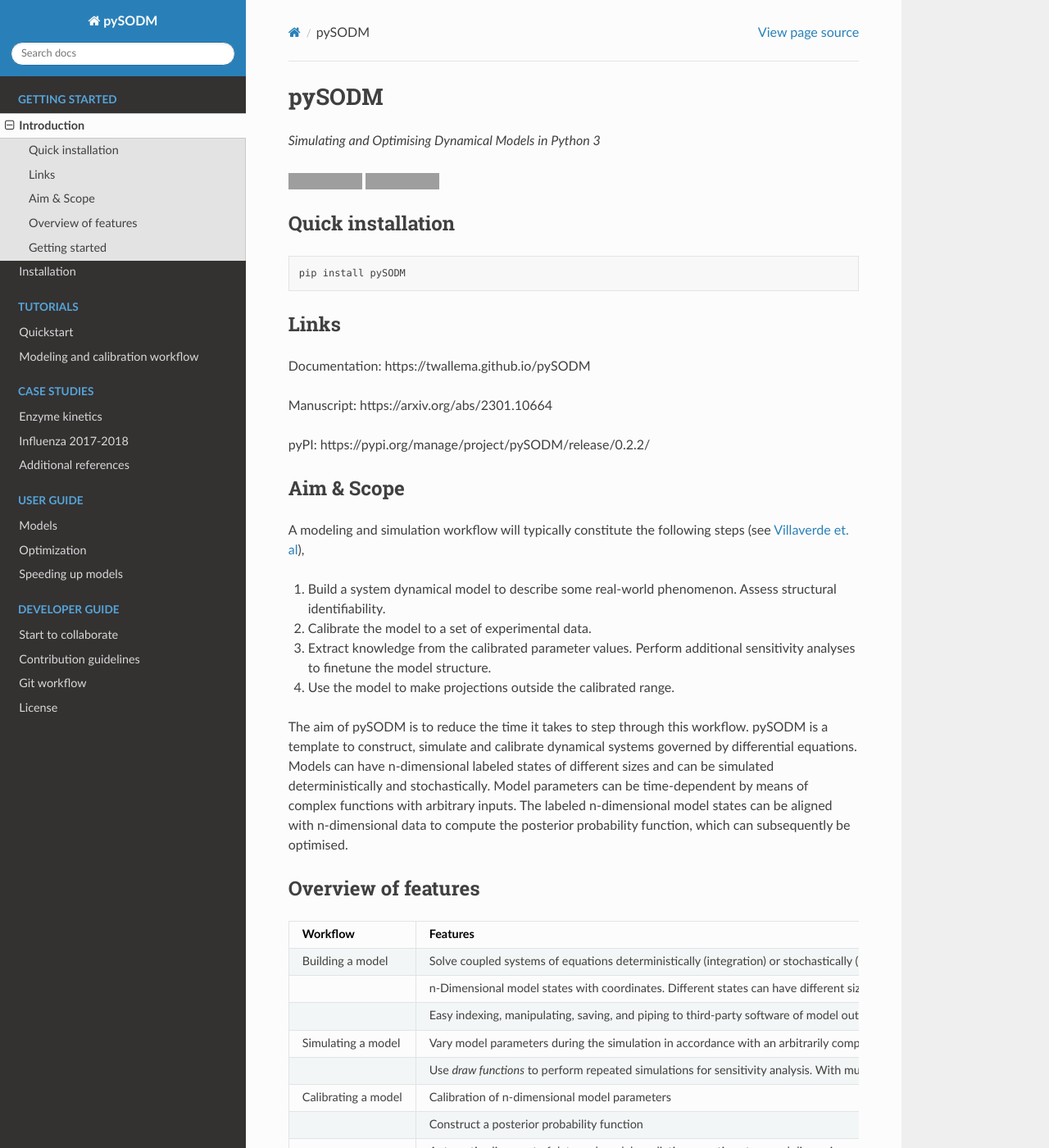
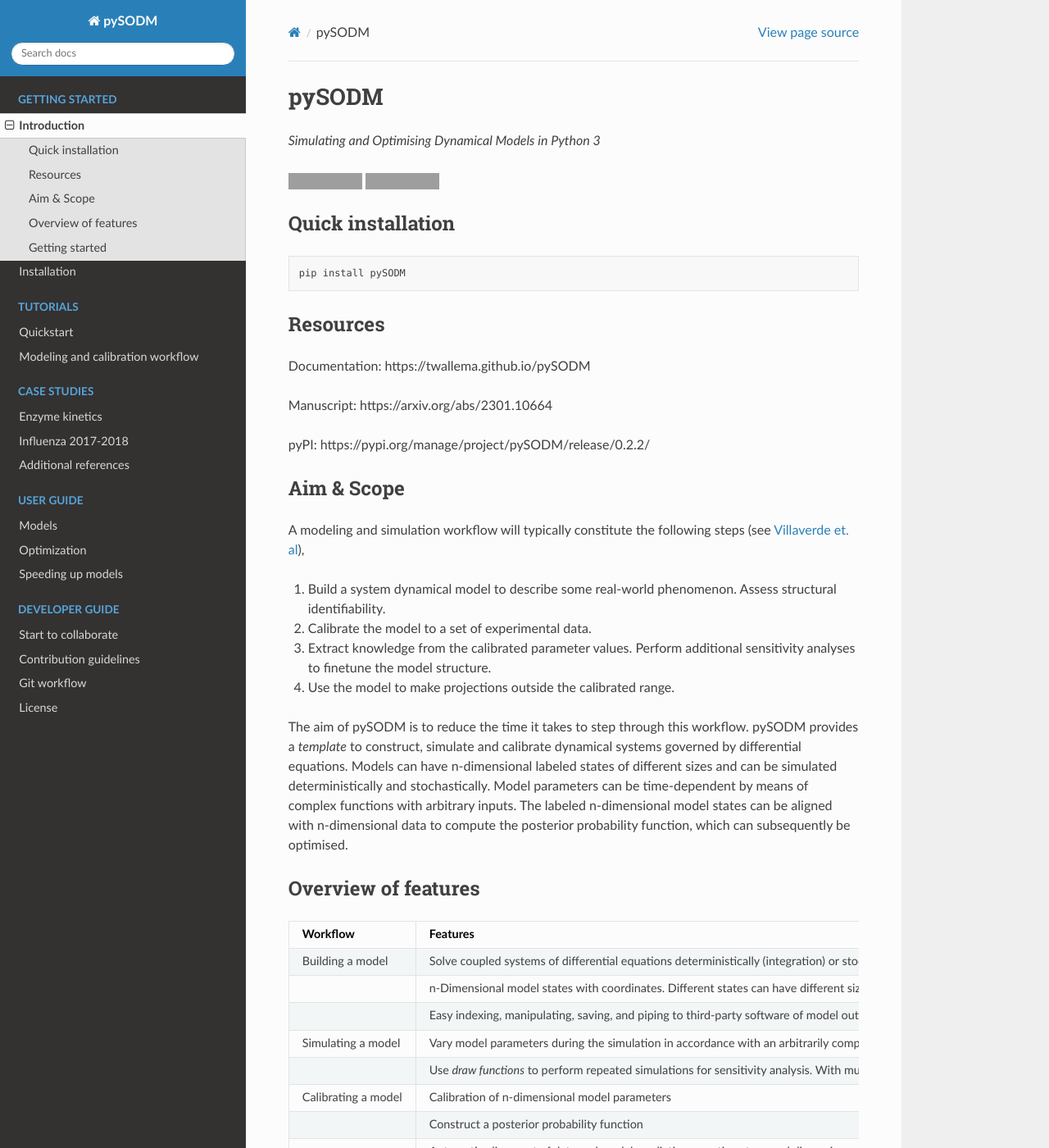
Before and after one commit to twallema/pySODM, a Sphinx documentation site: the page built from docs/introduction.md, in a window 1280 px wide and 1400 px high. Shown: the whole window at 82% size. Built offline with Sphinx 7.4.7 and the Read the Docs theme 2.0.0, drawn with Linux system fonts in a browser that asks for light colours; grey boxes are pictures that could not be loaded.

Commit message:
Reformulate stuff in intro/readme (#32)

````diff
--- a/docs/introduction.md
+++ b/docs/introduction.md
@@ -8,7 +8,7 @@
 ```
 pip install pySODM
 ```
-### Links
+### Resources
 
 Documentation: https://twallema.github.io/pySODM
 
@@ -24,7 +24,7 @@
 3. Extract knowledge from the calibrated parameter values. Perform additional sensitivity analyses to finetune the model structure.
 4. Use the model to make projections outside the calibrated range.
 
-The aim of pySODM is to reduce the time it takes to step through this workflow. pySODM is a template to construct, simulate and calibrate dynamical systems governed by differential equations. Models can have n-dimensional labeled states of different sizes and can be simulated deterministically and stochastically. Model parameters can be time-dependent by means of complex functions
+The aim of pySODM is to reduce the time it takes to step through this workflow. pySODM provides a *template* to construct, simulate and calibrate dynamical systems governed by differential equations. Models can have n-dimensional labeled states of different sizes and can be simulated deterministically and stochastically. Model parameters can be time-dependent by means of complex functions
 with arbitrary inputs. The labeled n-dimensional model states can be aligned with n-dimensional
 data to compute the posterior probability function, which can subsequently be optimised.
 
@@ -32,7 +32,7 @@
 
 | Workflow                     | Features                                                                                                                        |
 |------------------------------|---------------------------------------------------------------------------------------------------------------------------------|
-| Building a model     | Solve coupled systems of equations deterministically (integration) or stochastically (Gillespie's SSA and Tau-Leaping)                  |
+| Building a model     | Solve coupled systems of differential equations deterministically (integration) or stochastically (Gillespie's SSA and Tau-Leaping)                  |
 |                              | n-Dimensional model states with coordinates. Different states can have different sizes.                                         |
 |                              | Easy indexing, manipulating, saving, and piping to third-party software of model output by formatting simulation output as `xarray.Dataset` |
 | Simulating a model   | Vary model parameters during the simulation in accordance with an arbitrarily complex function containing any input                     |
````
Also changed, not shown: README.md (+3 -3 lines).
